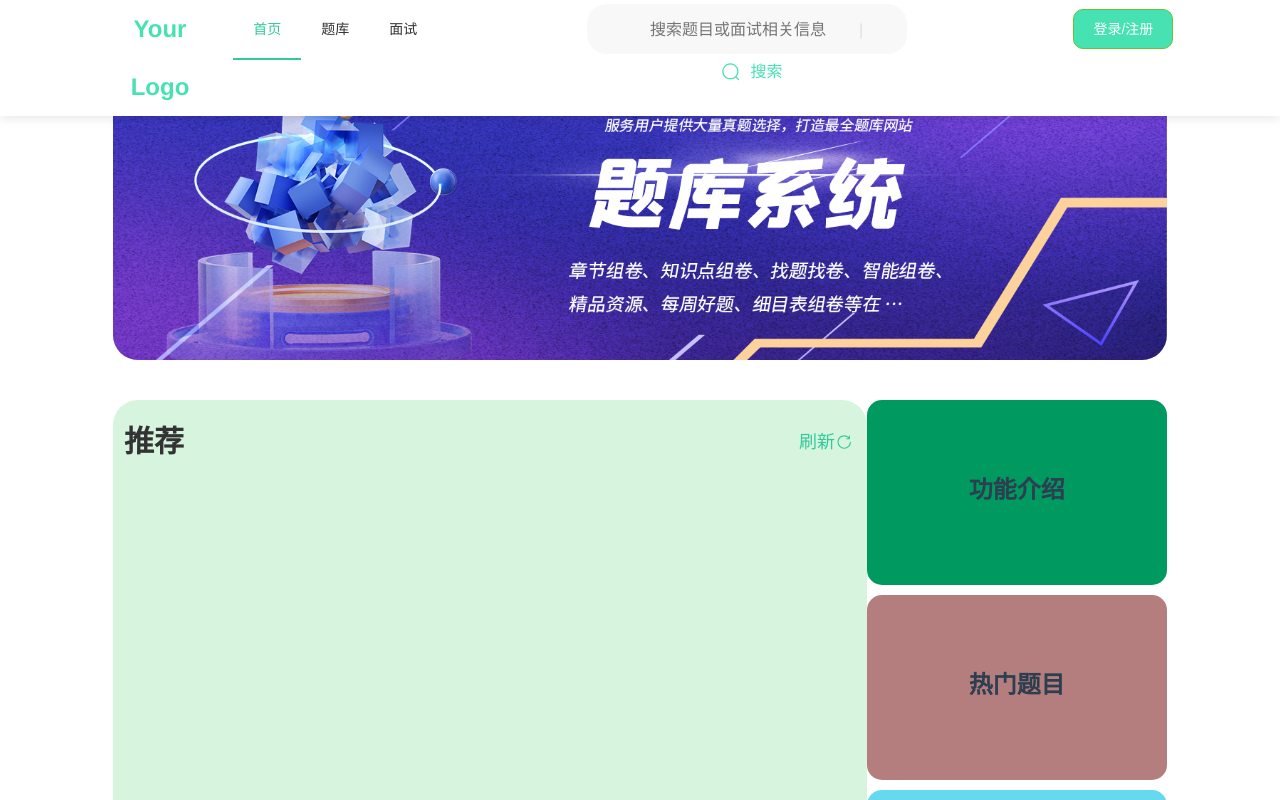
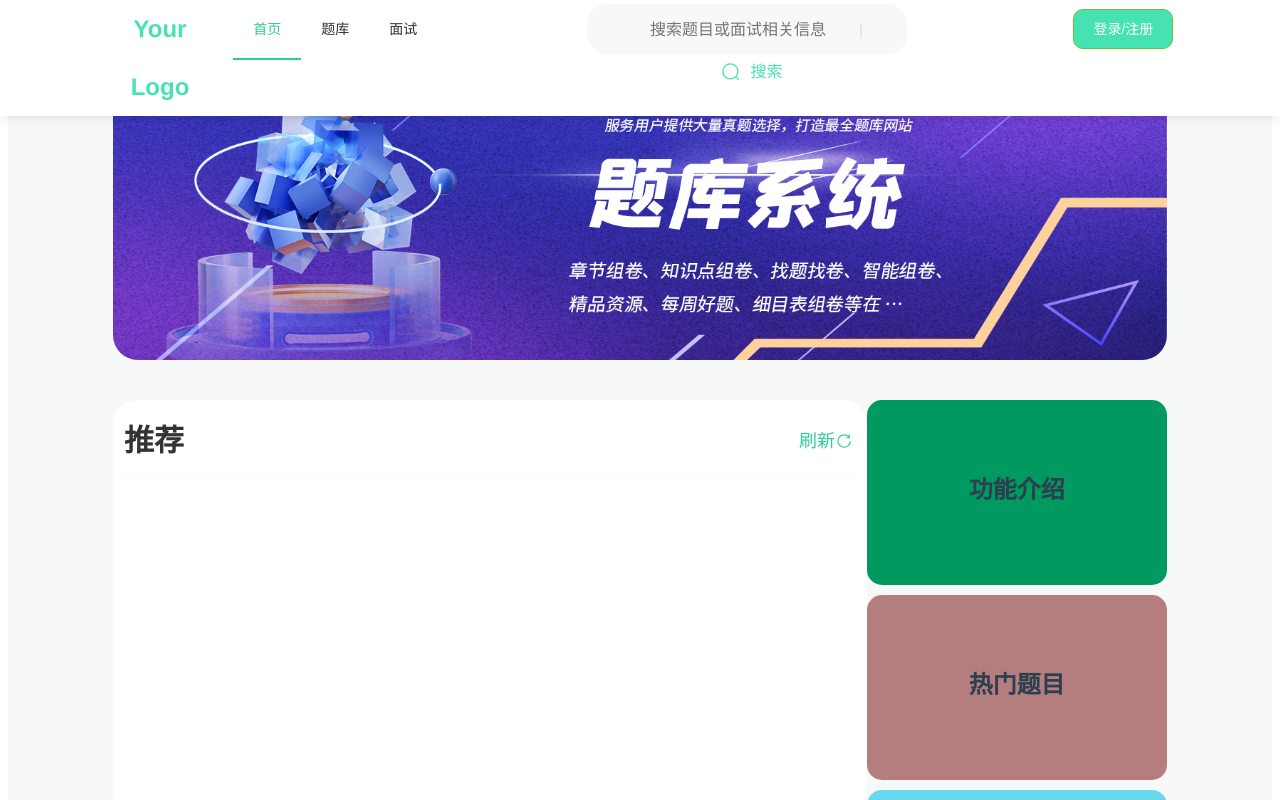
Before and after one commit to dragonBamboo/RollCode-front, a Vue app: page / in a window 1280 px wide. Shown: the top 800 px of the page. Built offline with nearby package versions, Linux system fonts and the light colour scheme.

Commit message:
update background-color

```diff
--- a/src/components/Recommendations.vue
+++ b/src/components/Recommendations.vue
@@ -19,7 +19,7 @@
             </el-row>
         </div>
         <div class="content">
-        <!-- 提供一些推荐，例如相关文章或资源链接 -->
+            <!-- 提供一些推荐，例如相关文章或资源链接 -->
         </div>
     </div>
 </template>
@@ -35,19 +35,22 @@ export default {
 .recommendations {
   margin-top: 20px;
   padding: 10px;
-  background-color: rgba(23, 187, 68, 0.17);
+  //background-color: rgba(23, 187, 68, 0.17);
+    background-color: #ffffff;
   border-radius: 25px;
 
   .recommendations-header {
     display: flex;
     height: 64px;
     align-items: center;
+    border-bottom: #f8f8f8 solid 1px;
+    box-sizing: border-box;
 
-    .recommend-text/deep/ {
-        font-size: 30px !important;
-        font-weight: bold;
-        font-family: '新宋体', Avenir, Helvetica, Arial, sans-serif;
-        color: #333333!important;
+    .recommend-text /deep/ {
+      font-size: 30px !important;
+      font-weight: bold;
+      font-family: '新宋体', Avenir, Helvetica, Arial, sans-serif;
+      color: #333333 !important;
     }
 
     .r-btn-parent {
--- a/src/views/HomeView.vue
+++ b/src/views/HomeView.vue
@@ -1,7 +1,7 @@
 <template>
     <div class="home">
         <!-- <IHome /> -->
-        <el-container>
+        <el-container class="my-container">
             <el-header>
                 <INavbar/>
             </el-header>
@@ -55,4 +55,7 @@ export default {
 .el-main{
     --el-main-padding:0px!important;
 }
+.my-container{
+    background-color: #f7f8f8;
+}
 </style>
```
